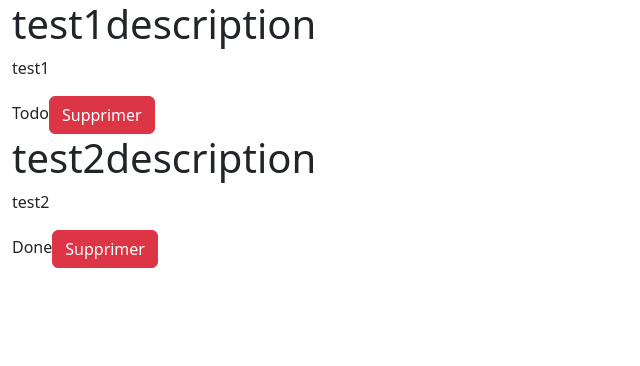
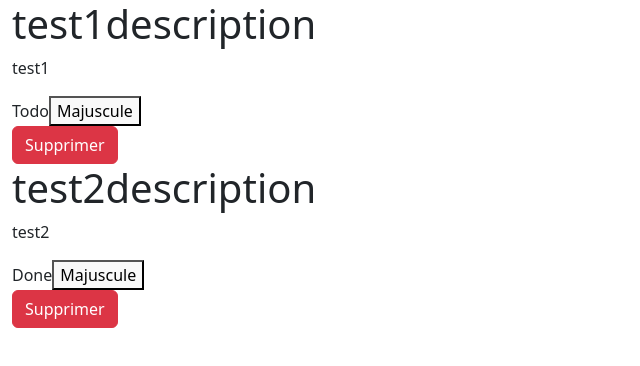
Before and after one commit to sbailleul/react-lesson, a React (Vite) app: page / in a window 1280 px wide. Shown: the top 366 px of the page, without its empty margins (0-640 px from the left). Built offline with nearby package versions, Linux system fonts and the light colour scheme.

Commit message:
feat(todoText): use state to uppercase text

```diff
--- a/src/Todo.tsx
+++ b/src/Todo.tsx
@@ -1,21 +1,38 @@
+import { useState } from "react";
+
 export type TodoProps = {
   title: string;
   description: string;
   status: boolean;
-  onDelete: () => void
+  onDelete: () => void;
 };
 export function Todo({ title, description, status, onDelete }: TodoProps) {
+// let text =title;
+  const [text, setText] = useState<string>(title);
   return (
     <div>
-      <h1>{title}</h1>
+      <h1>{text}</h1>
       <p>{description}</p>
       {status ? <span>Done</span> : <span>Todo</span>}
       <button
-        className="btn btn-danger"
-        onClick={onDelete}
+        onClick={() => {
+            // text = text.toUpperCase()
+          setText(text.toUpperCase());
+        }}
       >
-        Supprimer
+        Majuscule
       </button>
+      <div onClick={() => alert("div clicked")}>
+        <button
+          className="btn btn-danger"
+          onClick={() => {
+            onDelete();
+          }}
+        >
+          Supprimer
+        </button>
+      </div>
+
       {/* {status &&  <span>Done</span>  }
         {!status &&  <span>Todo</span>  } */}
     </div>
```
